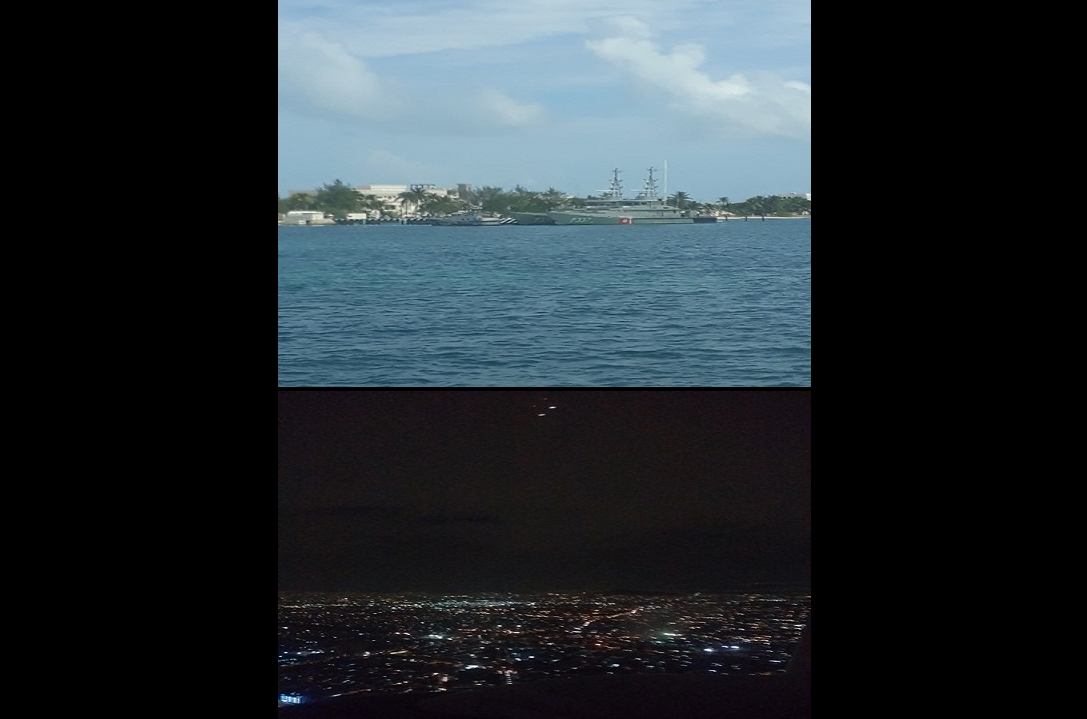
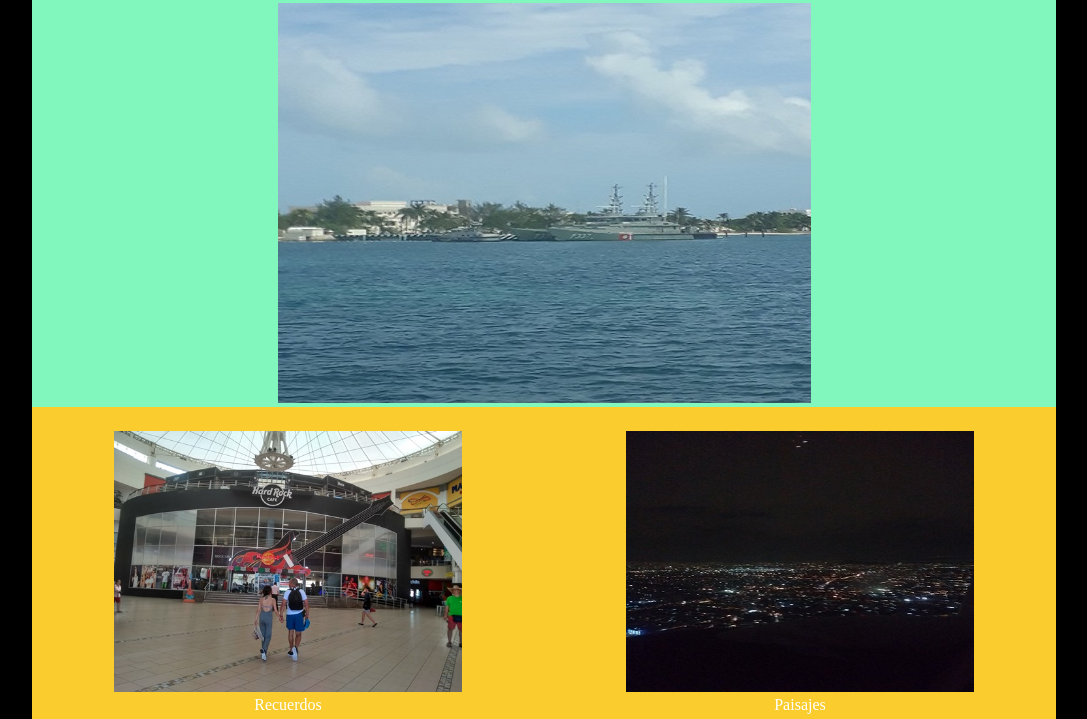
Before and after one commit to jorgealvarez1408/Aprendiendo-CSS-NextU, a plain HTML site: page index.html in a window 1280 px wide. Shown: the part 74-793 px from the top of the page, without its empty margins (96-1183 px from the left). Drawn offline with Linux system fonts and the light colour scheme.

Commit message:
agrego en el .html clases para las imagenes y se inicia con los estilos del contenedor_central y contenedor_secundario

```diff
--- a/css/estilos.css
+++ b/css/estilos.css
@@ -5,6 +5,7 @@
 body{
   background: #000000;
   color: #FFFFFF;
+  margin-top: 2em;
   display: flex;
   flex-direction: column;
   align-items: center;
@@ -13,8 +14,40 @@ body{
 #cabecera{
   background: #848484;
   width: 80%;
-  margin-bottom: 1em;
   display: flex;
   flex-direction: row;
   justify-content: space-around;
 }
+/*Inician los estilos para el contenedor_central*/
+#contenedor_central{
+  background: #81F7BE;
+  width: 80%;
+  display: flex;
+  justify-content: center;
+}
+/*Inician los estilos para el contenedor_secundario*/
+#contenedor_secundario{
+  background: #FACC2E;
+  width: 80%;
+  display: flex;
+  justify-content: space-around;
+}
+  #item2{
+    margin: 0.5em;
+    padding-top: 1em;
+    text-align: center;
+    order: 2;
+    flex: 1 1 auto;
+  }
+  #item3{
+    margin: 0.5em;
+    padding-top: 1em;
+    text-align: center;
+    flex: 1 1 auto;
+  }
+  .ImagenPaisaje{
+    width: 70%;
+  }
+  .ImagenMano{
+    width: 70%;
+  }
--- a/index.html
+++ b/index.html
@@ -21,20 +21,20 @@
       <article id="item1">
         <figure class="image_Principal">
           <figcaption>Paseo</figcaption>
-          <img src="img/Barcos.jpg" alt="Barcos" title="Barco_Cancún">
+          <img class="ImagenPaseo" src="img/Barcos.jpg" alt="Barcos" title="Barco_Cancún">
         </figure>
       </article>
     </section>
     <section id="contenedor_secundario">
       <article id="item2">
         <figure class="imgGaleria">
-          <img src="img/Paisaje_Cancun6.jpg" alt="Paisaje_Cancun6" title="Paisaje_Cancun">
+          <img class="ImagenPaisaje"src="img/Paisaje_Cancun6.jpg" alt="Paisaje_Cancun6" title="Paisaje_Cancun">
           <figcaption>Paisajes</figcaption>
         </figure>
       </article>
       <article id="item3">
         <figure class="imgGaleria">
-          <img src="img/HardRock.jpg" alt="HardRock" title="HardRock">
+          <img class="ImagenMano" src="img/HardRock.jpg" alt="HardRock" title="HardRock">
           <figcaption>Recuerdos</figcaption>
         </figure>
       </article>
```
